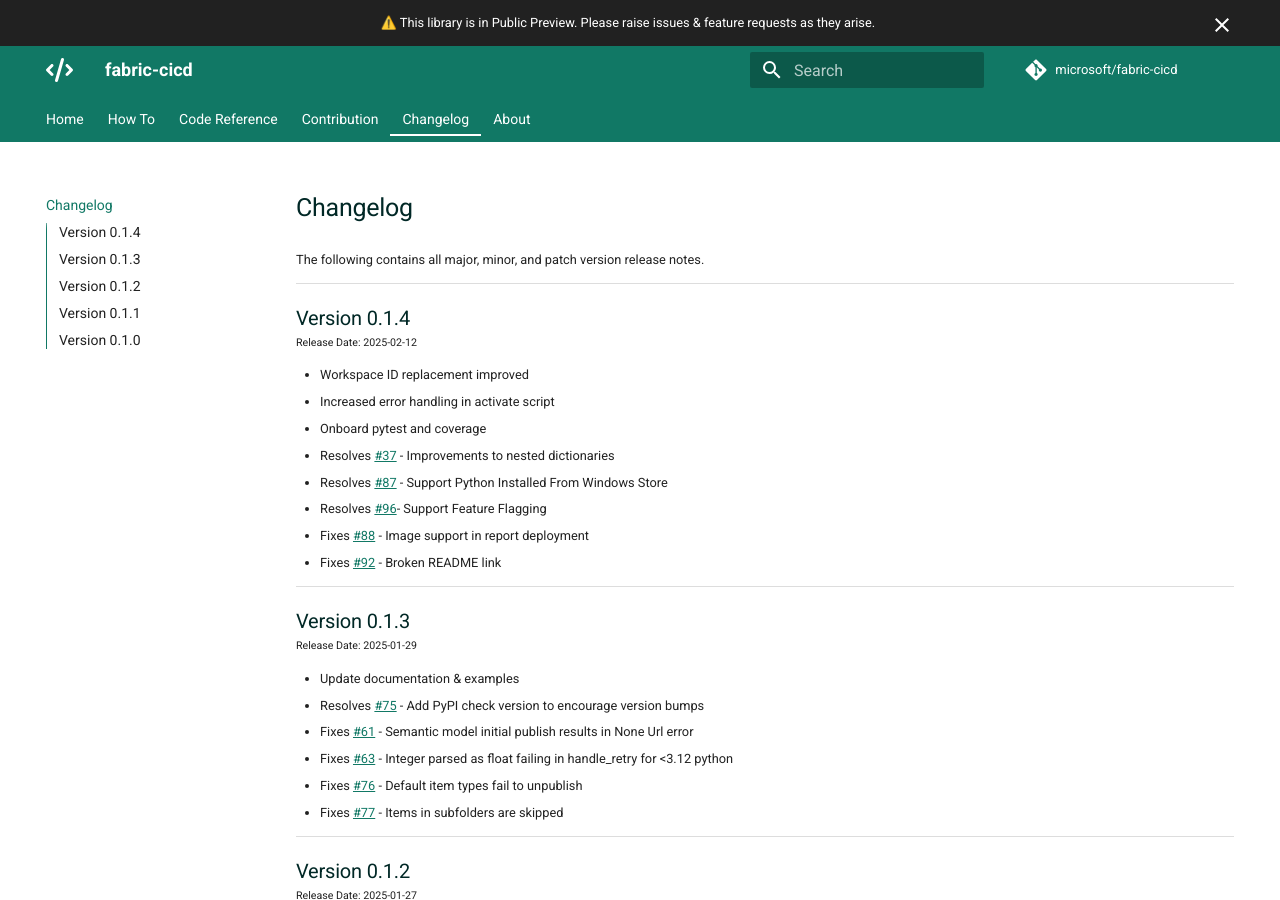
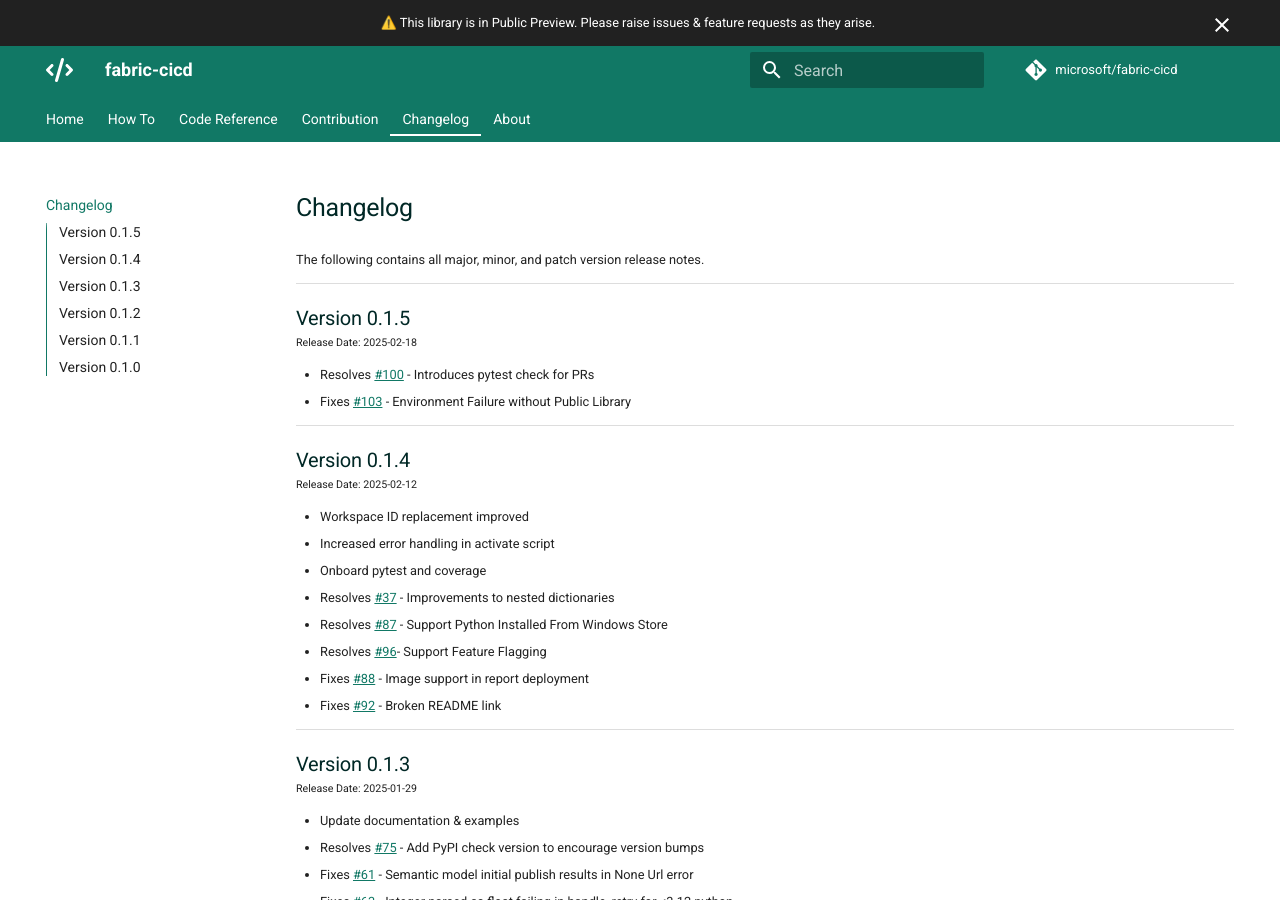
Before and after one commit to shirasassoon/fabric-cicd, an MkDocs documentation site: the page built from docs/changelog.md, in a window 1280 px wide and 900 px high. Built offline with MkDocs 1.6.1 and Material for MkDocs 9.7.7, drawn with Linux system fonts in a browser that asks for light colours; comment, search, counter and statistics services are not loaded; the version menu is left out.

Commit message:
v0.1.5 (#102)
This pull request includes a version update and documentation changes
for the new release. The most important changes are listed below:

Version update:
*
[`VERSION`](diffhunk://#diff-7b60b8e351cbb80c47459ffe2c79f1a26404871f49294780fe47ad0e58c09350L1-R1):
Updated the version number from `0.1.4` to `0.1.5`.

Documentation updates:
*
[`docs/changelog.md`](diffhunk://#diff-77f023b99d3d58008351d3e82fc06e6d06ba1bc2da9e41be6329b7fa4f419f05R5-R11):
Added release notes for version `0.1.5`, including the resolution of
issue [#100](https://github.com/microsoft/fabric-cicd/issues/100) and
the fix for issue
[#103](https://github.com/microsoft/fabric-cicd/issues/103).

```diff
--- a/docs/changelog.md
+++ b/docs/changelog.md
@@ -1,6 +1,13 @@
 # Changelog
 
 The following contains all major, minor, and patch version release notes.
+
+## Version 0.1.5
+
+<span class="md-h2-subheader">Release Date: 2025-02-18</span>
+
+-   Resolves [#100](https://github.com/microsoft/fabric-cicd/issues/100) - Introduces pytest check for PRs
+-   Fixes [#103](https://github.com/microsoft/fabric-cicd/issues/103) - Environment Failure without Public Library
 
 ## Version 0.1.4
 
```
Also changed, not shown: 1 other file.
